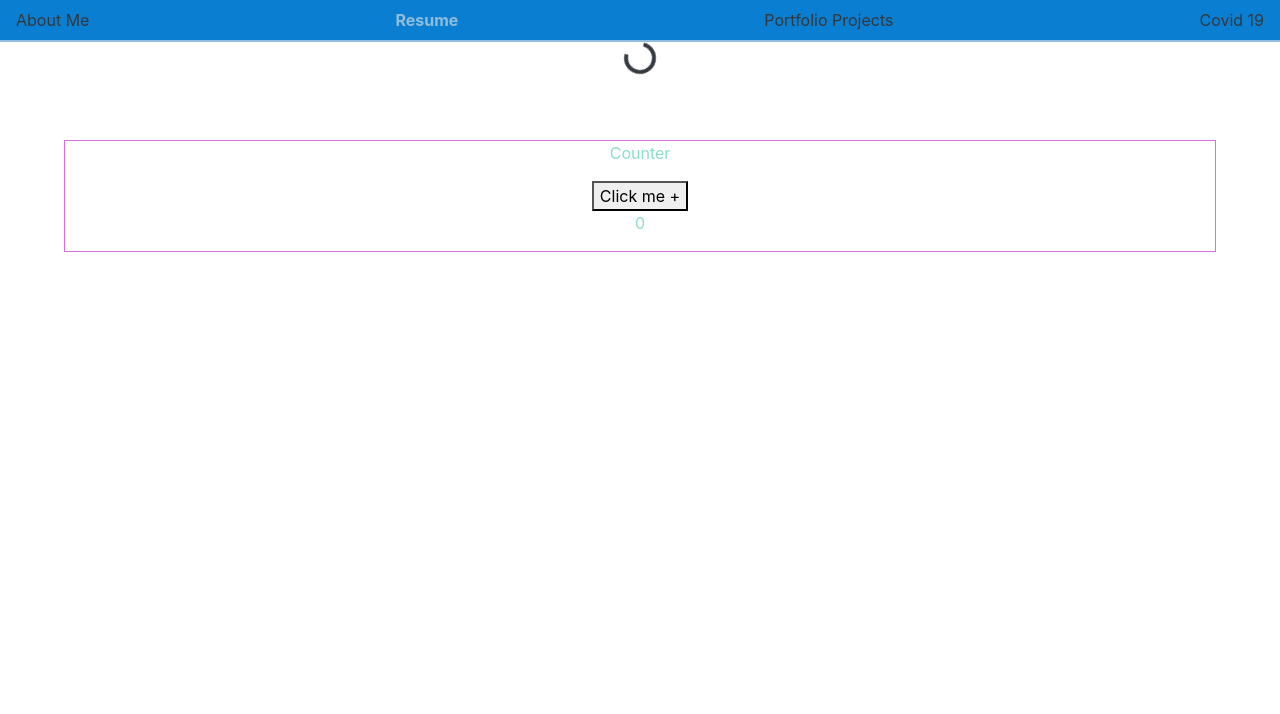
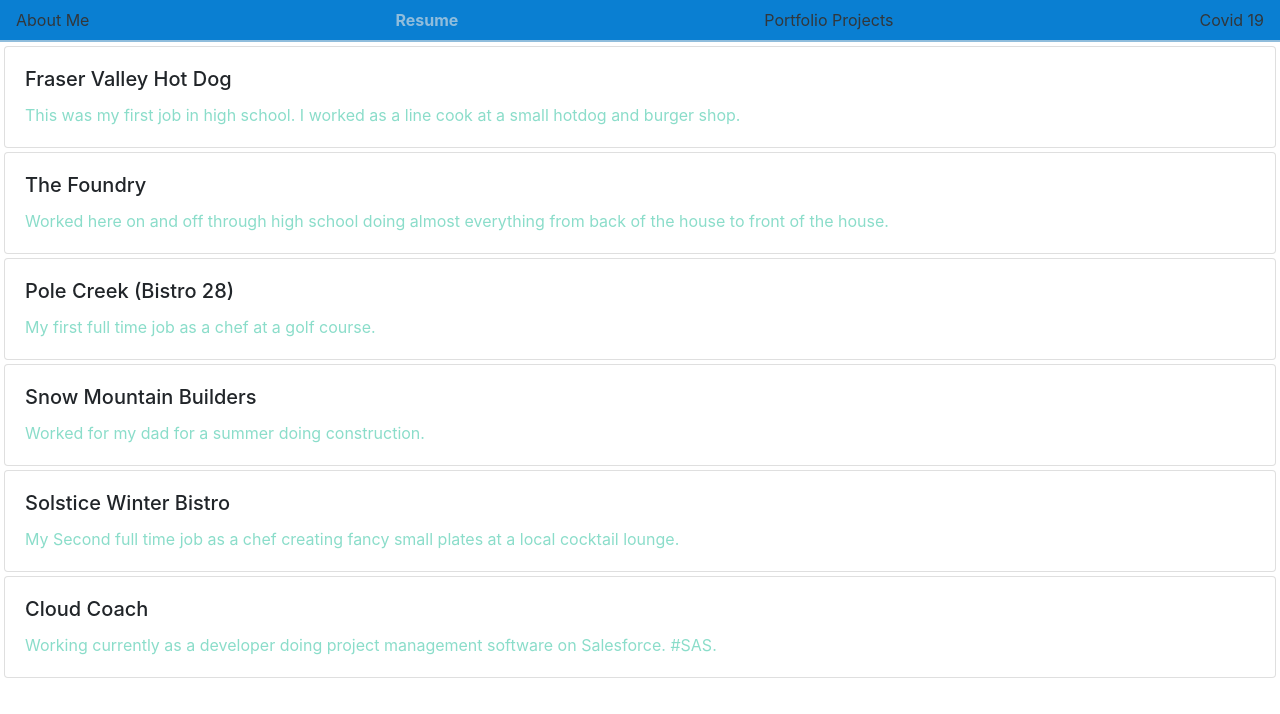
Before and after one commit to freddysilber/react-redux-portfolio-project, a React (Create React App) app in the folder client/: page /resume in a window 1280 px wide. Shown: the top 714 px of the page. Built offline with nearby package versions, Linux system fonts and the light colour scheme.

Commit message:
filled in resume container with temp jobs

```diff
--- a/client/src/containers/ResumeContainer.js
+++ b/client/src/containers/ResumeContainer.js
@@ -1,15 +1,51 @@
 import React from 'react'
-import Spinner from 'react-bootstrap/Spinner'
-import Counter from '../components/Counter'
+// import Counter from '../components/Counter'
+import Card from 'react-bootstrap/Card'
 
-export default class ResumeContainer extends React.Component {
-	render() {
-		return (
-			<div className="text-center">
-				{/* <div style={{ top: '50%', left: '50%', position: 'fixed' }}> */}
-				<Spinner animation="border" variant="dark" />
+const ResumeContainer = () => {
+	return (
+		<div className="resumeContentContainer">
+			<Card className="cardItem">
+				<Card.Body>
+					<Card.Title>Fraser Valley Hot Dog</Card.Title>
+					<Card.Text>This was my first job in high school. I worked as a line cook at a small hotdog and burger shop.</Card.Text>
+				</Card.Body>
+			</Card>
+			<Card className="cardItem">
+				<Card.Body>
+					<Card.Title>The Foundry</Card.Title>
+					<Card.Text>Worked here on and off through high school doing almost everything from back of the house to front of the house. </Card.Text>
+				</Card.Body>
+			</Card>
+			<Card className="cardItem">
+				<Card.Body>
+					<Card.Title>Pole Creek (Bistro 28)</Card.Title>
+					<Card.Text>My first full time job as a chef at a golf course.</Card.Text>
+				</Card.Body>
+			</Card>
+			<Card className="cardItem">
+				<Card.Body>
+					<Card.Title>Snow Mountain Builders</Card.Title>
+					<Card.Text>Worked for my dad for a summer doing construction.</Card.Text>
+				</Card.Body>
+			</Card>
+			<Card className="cardItem">
+				<Card.Body>
+					<Card.Title>Solstice Winter Bistro</Card.Title>
+					<Card.Text>My Second full time job as a chef creating fancy small plates at a local cocktail lounge.</Card.Text>
+				</Card.Body>
+			</Card>
+			<Card className="cardItem">
+				<Card.Body>
+					<Card.Title>Cloud Coach</Card.Title>
+					<Card.Text>Working currently as a developer doing project management software on Salesforce. #SAS.</Card.Text>
+				</Card.Body>
+			</Card>
+			{/* <div className="text-center">
 				<Counter />
-			</div>
-		)
-	}
+			</div> */}
+		</div>
+	)
 }
+
+export default ResumeContainer
--- a/client/src/index.css
+++ b/client/src/index.css
@@ -48,3 +48,7 @@ linkedinIcon {
 .youtubeIcon {
 	  color: #FF0000;
 }
+
+.cardItem {
+	margin: .25rem;
+}
```
